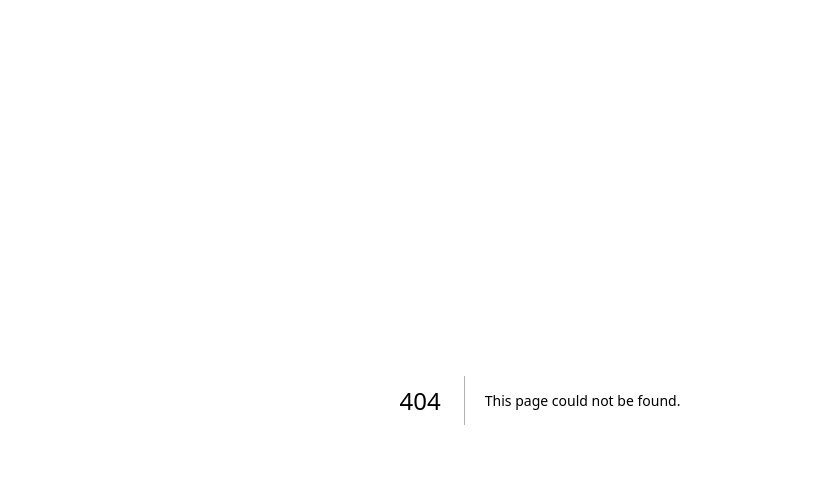
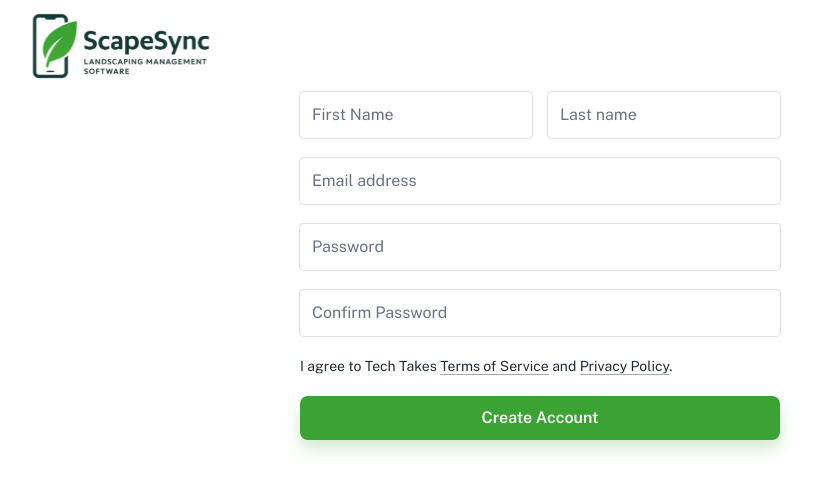
Before and after one commit to sushilhemrom500530/Scape-Sync-Landing, a Next.js app: page /auth/register in a window 1280 px wide. Before the commit this address had no page. Shown: the top 492 px of the page, without its empty margins (100-916 px from the left). Built offline with nearby package versions, Linux system fonts and the light colour scheme.

Commit message:
add custom input field also set in register page wip

```diff
--- a/next.config.mjs
+++ b/next.config.mjs
@@ -1,4 +1,8 @@
 /** @type {import('next').NextConfig} */
-const nextConfig = {};
+const nextConfig = {
+  images: {
+    unoptimized: true,
+  },
+};
 
 export default nextConfig;
--- a/package.json
+++ b/package.json
@@ -12,6 +12,7 @@
     "next": "15.5.4",
     "react": "19.1.0",
     "react-dom": "19.1.0",
+    "react-hook-form": "^7.63.0",
     "react-icons": "^5.5.0"
   },
   "devDependencies": {
--- /dev/null
+++ b/src/app/auth/register/page.jsx
@@ -0,0 +1,90 @@
+"use client";
+import Logo from "@/app/components/logo";
+import React from "react";
+import logoIcon from "@/assets/logo.svg";
+import { useForm } from "react-hook-form";
+import BorderFloatingInput from "@/app/components/reuseable/input";
+import FloatingLabelInput from "@/app/components/reuseable/input";
+
+export default function RegisterPage() {
+  const {
+    handleSubmit,
+    register,
+    control,
+    getValues,
+    setValue,
+    formState: { errors },
+    clearErrors,
+  } = useForm();
+
+  const onSubmit = (data) => {
+    console.log(data);
+  };
+
+  return (
+    <div className="container mx-auto lg:px-[80px] px-4 xl:px-[120px] py-2 ">
+      <Logo src={logoIcon} />
+
+      <div className="lg:w-[480px] mx-auto">
+        <form onSubmit={handleSubmit(onSubmit)} className="space-y-5">
+          <div className="grid grid-cols-2 gap-4">
+            <FloatingLabelInput
+              name="first_name"
+              control={control}
+              rules={{ required: "First Name is required" }}
+              placeholder="First Name"
+              onChange={setValue}
+            />
+            <FloatingLabelInput
+              name="last_name"
+              control={control}
+              rules={{ required: "Last Name is required" }}
+              placeholder="Last name"
+              onChange={setValue}
+            />
+          </div>
+          <FloatingLabelInput
+            name="email"
+            type="email"
+            control={control}
+            rules={{ required: "Email is required" }}
+            placeholder="Email address"
+            onChange={setValue}
+          />
+          <FloatingLabelInput
+            name="password"
+            type="password"
+            control={control}
+            rules={{ required: "Password is required" }}
+            placeholder="Password"
+            onChange={setValue}
+          />
+          <FloatingLabelInput
+            name="password_confirmation"
+            type="password"
+            control={control}
+            rules={{ required: "Password is required" }}
+            placeholder="Confirm Password"
+            onChange={setValue}
+          />
+          <div>
+            <p className="text-sm text-[#212B36]">
+              I agree to Tech Takes{" "}
+              <span className="border-b border-b-[#212B36]/40">
+                Terms of Service
+              </span>{" "}
+              and{" "}
+              <span className="border-b border-b-[#212B36]/40">
+                Privacy Policy
+              </span>
+              .
+            </p>
+          </div>
+          <button type="submit" className="auth-btn-shadow btn w-full">
+            Create Account
+          </button>
+        </form>
+      </div>
+    </div>
+  );
+}
--- /dev/null
+++ b/src/app/components/reuseable/input/index.jsx
@@ -0,0 +1,71 @@
+import Image from "next/image";
+import { useController } from "react-hook-form";
+
+const FloatingLabelInput = ({
+  name,
+  type,
+  control,
+  rules,
+  placeholder,
+  colorClass,
+  id = "input",
+}) => {
+  const {
+    field: { onChange, onBlur, value, ref },
+    fieldState: { error },
+  } = useController({
+    name,
+    control,
+    rules,
+    defaultValue: "",
+  });
+
+  return (
+    <div>
+      <div className="relative mt-2 w-full">
+        <input
+          type={type}
+          id={id}
+          value={value}
+          onChange={onChange}
+          onBlur={onBlur}
+          ref={ref}
+          placeholder=" "
+          className={`
+     !boder-[1px] ring-1 ring-[#919EAB52] border-[#919EAB52] peer block w-full appearance-none rounded transition px-2.5 pb-2.5 pt-4 text-sm  outline-none  hover:border-[#919EAB52] focus:border-[#919EAB52] focus:ring-1 focus:ring-[#919EAB52]  ${colorClass}
+    ${
+      error
+        ? "border-red-600 bg-red-50 focus:border-red-600 focus:ring-red-600"
+        : ""
+    }
+  `}
+        />
+
+        <label
+          htmlFor={id}
+          className={`absolute top-2 left-1 origin-[0] -translate-y-4 scale-75 transform cursor-text select-none bg-white px-2 text-base text-gray-500 duration-300 peer-placeholder-shown:top-1/2 peer-placeholder-shown:-translate-y-1/2 peer-placeholder-shown:scale-100 peer-focus:top-2 peer-focus:-translate-y-4 peer-focus:scale-75 peer-focus:px-2 peer-focus:text-[#919EAB] z-50 ${
+            error ? "bg-red-50 focus:bg-white rounded-full" : ""
+          }`}
+        >
+          {placeholder}
+        </label>
+      </div>
+      {error && (
+        <div className="flex items-center justify-end text-red-500 mt-1">
+          <span className="mr-1">
+            {error.message || "This field is required"}
+          </span>
+          <Image
+            className="w-5 h-5"
+            src="https://i.postimg.cc/rwxT9jXz/exclamation-mark.webp"
+            alt="error-icon"
+            width={20}
+            height={20}
+          />
+        </div>
+      )}
+    </div>
+  );
+};
+
+export default FloatingLabelInput;
--- a/src/app/globals.css
+++ b/src/app/globals.css
@@ -16,3 +16,7 @@ body {
 .btn {
   @apply rounded-[8px] bg-[#3BA334] hover:bg-[#0d9903] [transition:0.3s] shadow-[0_8px_16px_0_rgba(57,164,50,0.24)] px-5 md:px-[26px] py-[10px] text-base text-white font-semibold cursor-pointer;
 }
+
+.auth-btn-shadow {
+  @apply rounded-[8px] bg-[linear-gradient(0deg,rgba(0,0,0,0.20)_0%,rgba(0,0,0,0.20)_100%),#49AE44] shadow-[0_8px_16px_0_rgba(57,164,50,0.24)];
+}
--- a/src/app/navbar.jsx
+++ b/src/app/navbar.jsx
@@ -1,13 +1,16 @@
 import React from "react";
 import Logo from "./components/logo";
 import logoIcon from "../assets/logo.svg";
+import Link from "next/link";
 
 export default function Navbar() {
   return (
     <div className="container mx-auto lg:px-[80px] px-4 xl:px-[120px] flex items-center justify-between py-4 bg-transparent">
       <Logo src={logoIcon} />
       <div></div>
-      <button className="btn">Get Started</button>
+      <Link href="/auth/register">
+        <button className="btn">Get Started</button>
+      </Link>
     </div>
   );
 }
```
Also changed, not shown: 1 other file (tests, documents, lock files or other folders).
